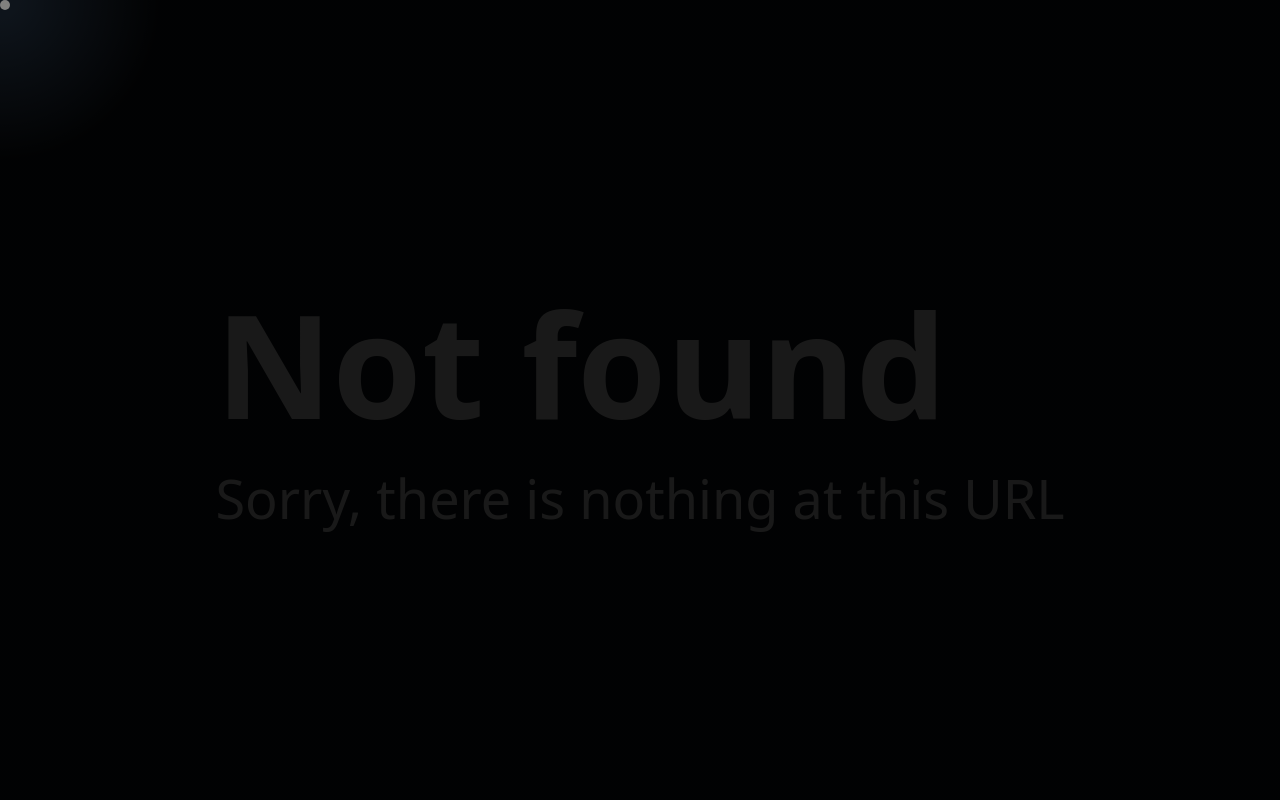
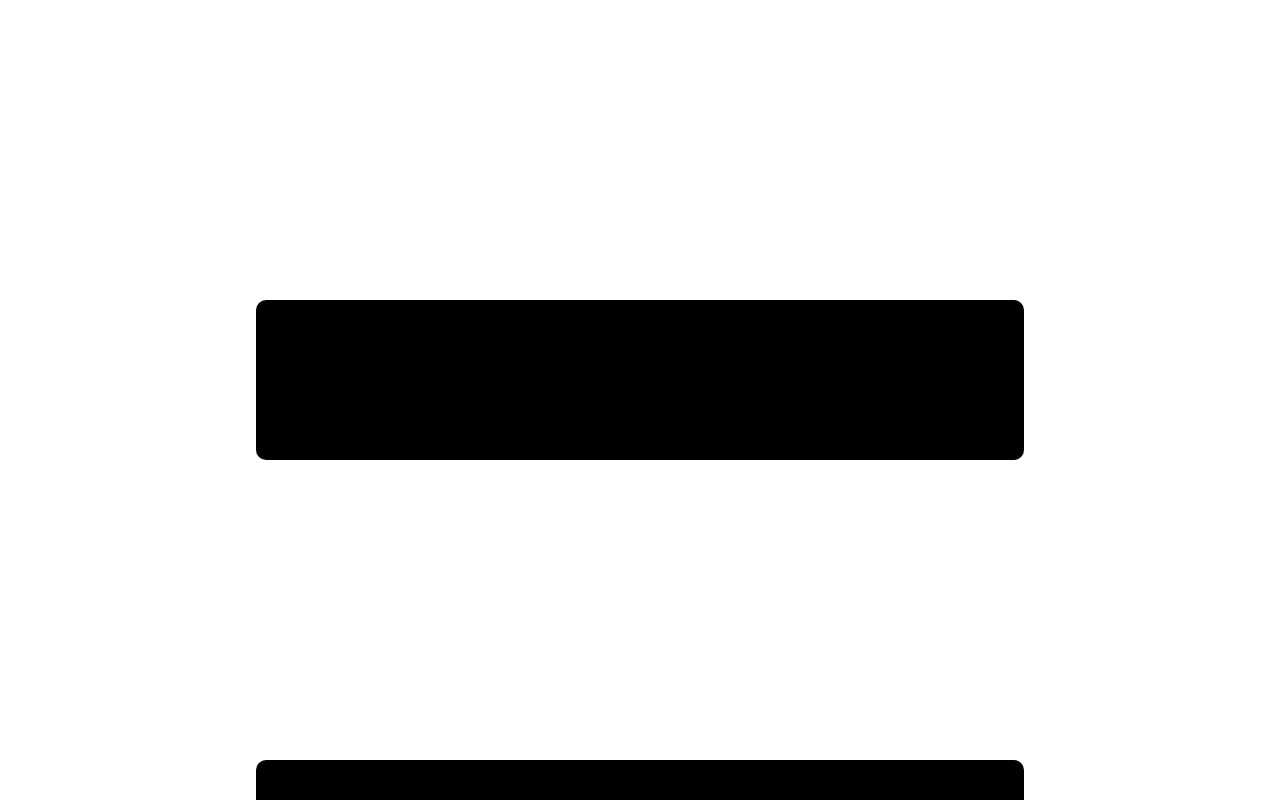
Before and after one commit to maharshmellow/sandbox, a Next.js app: page /sticky-content in a window 1280 px wide. Before the commit this address had no page. Shown: the top 800 px of the page. Built offline with nearby package versions, Linux system fonts and the light colour scheme.

Commit message:
feat: add sticky scroll demo

```diff
--- a/pages/index.tsx
+++ b/pages/index.tsx
@@ -36,6 +36,9 @@ export default function Home() {
         <Link href="/text-animation" passHref>
           <StyledLink>Text Animation</StyledLink>
         </Link>
+        <Link href="/sticky-content" passHref>
+          <StyledLink>Sticky Content</StyledLink>
+        </Link>
         <Link href="/404" passHref>
           <StyledLink>404 Page</StyledLink>
         </Link>
--- /dev/null
+++ b/pages/sticky-content.tsx
@@ -0,0 +1,65 @@
+import Head from 'next/head';
+import styled from 'styled-components';
+
+const Container = styled.div`
+  // position: relative;
+  // top: 0;
+`;
+
+const Card = styled.div`
+  width: 60vw;
+  height: 20vh;
+  background-color: rgb(var(--foreground-rgb));
+
+  border-radius: 10px;
+  margin: auto;
+  margin-top: 300px;
+  margin-bottom: 300px;
+`;
+
+const StickyCardContainer = styled.div`
+  // define how long the sticky element should stay sticky for
+  height: 2000px;
+`;
+
+const StickyCard = styled.div`
+  width: 60vw;
+  height: 20vh;
+  background-color: rgb(var(--background-rgb));
+  border: 5px solid rgb(var(--foreground-rgb));
+  border-radius: 10px;
+  margin: auto;
+
+  // top/bottom/left/right and position are required to make it sticky
+  top: 40vh;
+  position: sticky;
+`;
+
+export default function StickyContentDemo() {
+  return (
+    <>
+      <Head>
+        <title>Sticky content</title>
+        <meta name="description" content="Sticky Content" />
+        <meta name="viewport" content="width=device-width, initial-scale=1" />
+        <link rel="icon" href="/favicon.ico" />
+      </Head>
+      <main>
+        <Container>
+          <Card />
+          <Card />
+          <StickyCardContainer>
+            <StickyCard />
+          </StickyCardContainer>
+          <Card />
+          <StickyCardContainer>
+            <StickyCard />
+          </StickyCardContainer>
+          <Card />
+          <Card />
+          <Card />
+        </Container>
+      </main>
+    </>
+  );
+}
--- a/pages/text-animation.tsx
+++ b/pages/text-animation.tsx
@@ -1,5 +1,4 @@
 import Head from 'next/head';
-import { ReactElement, ReactNode, useEffect, useRef, useState } from 'react';
 import styled, { keyframes } from 'styled-components';
 
 const Container = styled.div`
--- a/styles/globals.css
+++ b/styles/globals.css
@@ -25,7 +25,6 @@
 html,
 body {
   max-width: 100vw;
-  overflow-x: hidden;
   font-family: system-ui, -apple-system, BlinkMacSystemFont, 'Segoe UI', Roboto, Oxygen, Ubuntu, Cantarell, 'Open Sans', 'Helvetica Neue', sans-serif;
 }
 
```
